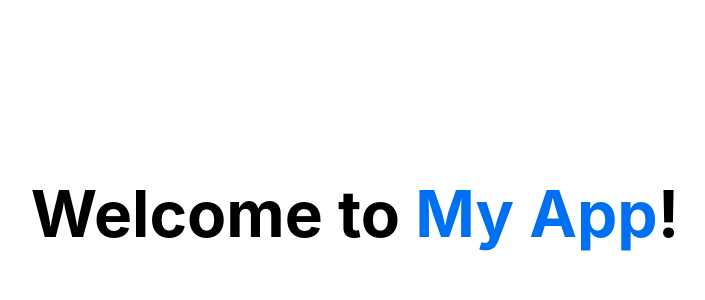
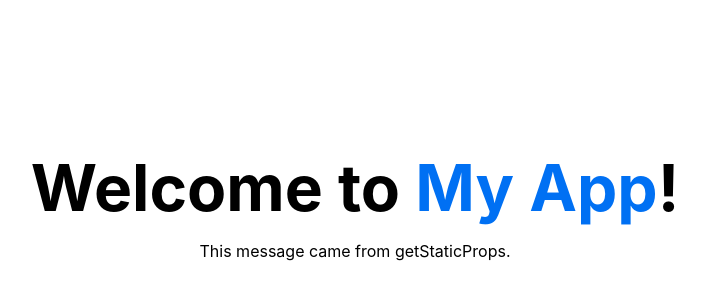
Before and after one commit to feugy/nextjs-middleware-issue, a Next.js app in the folder apps/my-app/: page / in a window 1280 px wide. Shown: the part 186-486 px from the top of the page, without its empty margins (285-990 px from the left). Built offline with nearby package versions, Linux system fonts and the light colour scheme.

Commit message:
getStaticProps in my-app index.

```diff
--- a/apps/my-app/pages/index.js
+++ b/apps/my-app/pages/index.js
@@ -2,7 +2,13 @@ import Head from 'next/head';
 import Link from 'next/link';
 import styles from '../styles/Home.module.css';
 
-export default function Home() {
+export const getStaticProps = () => ({
+  props: {
+    message: 'This message came from getStaticProps.',
+  },
+});
+
+export default function Home({ message }) {
   return (
     <div className={styles.container}>
       <Head>
@@ -18,6 +24,7 @@ export default function Home() {
           </Link>
           !
         </h1>
+        <p>{message}</p>
       </main>
     </div>
   );
```
